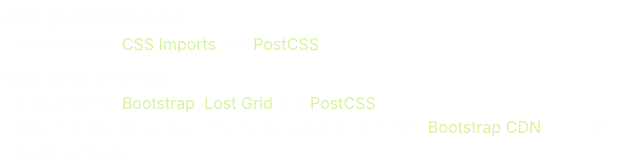
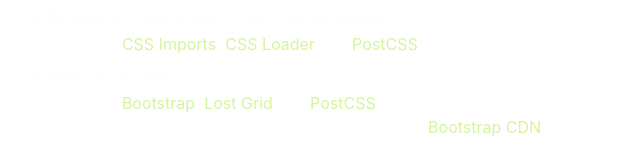
Before and after one commit to Nazrinn/modern_workflow_boilerplate, a website built with webpack: page src/index.html in a window 1280 px wide. Shown: the part 496-664 px from the top of the page, 120-760 px from the left. Built offline with nearby package versions, Linux system fonts and the light colour scheme; some packages are replaced by stand-ins of ours.

Commit message:
Fixed a link

```diff
--- a/src/index.html
+++ b/src/index.html
@@ -20,8 +20,8 @@
             <dd>Supported by <a href='https://babeljs.io'>Babel</a> and <a href='https://babeljs.io/docs/usage/polyfill/'>Babel Polyfill</a>.</dd>
             <dt>Future CSS</dt>
             <dd>Supported by <a href="http://cssnext.io">CSSNext</a> and <a href="http://postcss.org">PostCSS</a>.</dd>
-            <dt>CSS @import rule</dt>
-            <dd>Supported by <a href="https://github.com/postcss/postcss-import">CSS Imports</a> and <a href="http://postcss.org">PostCSS</a>.</dd>
+            <dt>CSS @import rule and url() rendering</dt>
+            <dd>Supported by <a href="https://github.com/postcss/postcss-import">CSS Imports</a>, <a href='https://github.com/webpack-contrib/css-loader'>CSS Loader</a> and <a href="http://postcss.org">PostCSS</a>.</dd>
             <dt>CSS grid system</dt>
             <dd>Supported by <a href="https://getbootstrap.com">Bootstrap</a>, <a href="http://lostgrid.org">Lost Grid</a> and <a href="http://postcss.org">PostCSS</a>. <br />
             Note that Bootstrap was directly included in the HTML <a href="https://www.bootstrapcdn.com">Bootstrap CDN</a> in a &lt;link /&gt;. - Use <a href='https://developers.google.com/web/fundamentals/primers/service-workers/'>service workers</a> to include CDN files in bigger projects.</dd>
@@ -40,7 +40,7 @@
           <dt>CSS minification and optimization</dt>
           <dd>Supported by <a href='http://cssnano.co'>CSSNano</a> (<a href="https://www.npmjs.com/package/cssnano-preset-advanced">advanced preset</a>) and <a hreft='https://github.com/hail2u/node-css-mqpacker'>CSS MQPacker</a> and <a href="http://postcss.org">PostCSS</a>.</dd>
           <dt>CSS Normalization and base</dt>
-          <dd>Supported by <a href="https://getbootstrap.com">Bootstrap</a> and <a href="necolas.github.io/normalize.css/">Normalize.css</a> (included in Bootstrap).</dd>
+          <dd>Supported by <a href="https://getbootstrap.com">Bootstrap</a> and <a href="https://necolas.github.io/normalize.css/">Normalize.css</a> (included in Bootstrap).</dd>
           <dt>HTML minification</dt>
           <dd>Supported by <a href='https://webpack.js.org/plugins/html-webpack-plugin/'>HTML Webpack Plugin</a>.</dd>
         </dl>
```
Also changed, not shown: dist/index.html.
